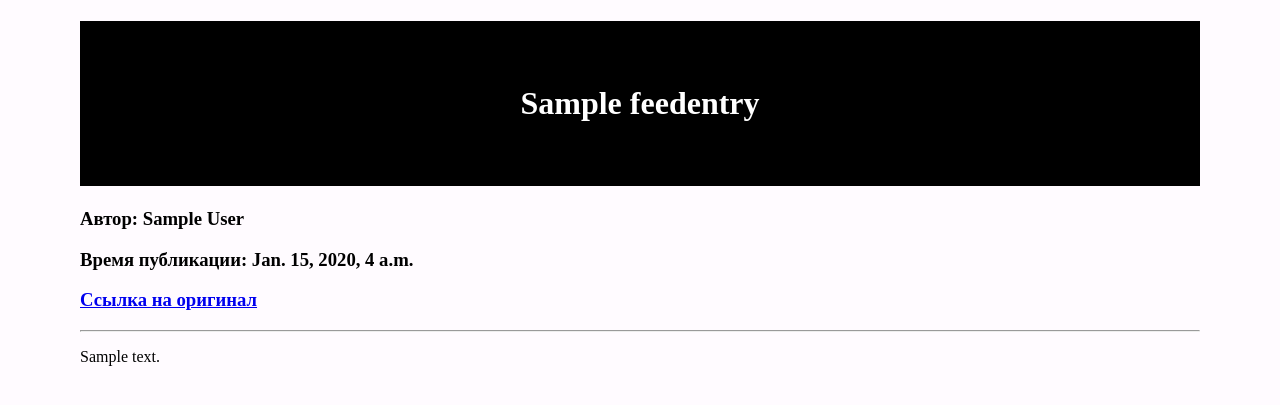
After one commit to iwannafly/bars_grup, a Django app: page /get_hostname/1/ in a window 1280 px wide. The commit adds this page. Shown: the top 405 px of the page. Run offline with Django 3.2, Linux system fonts and the light colour scheme; tables that the repository leaves empty hold one stand-in row (values such as "Sample post").

Commit message:
final version

```diff
--- a/bars_test_rss/urls.py
+++ b/bars_test_rss/urls.py
@@ -1,4 +1,5 @@
 from django.conf.urls import patterns, include, url
+from rss_reader import views
 
 # Uncomment the next two lines to enable the admin:
 from django.contrib import admin
@@ -6,6 +7,7 @@ admin.autodiscover()
 
 urlpatterns = patterns('',
     # url(r'^rss_reader/', include('rss_reader.urls')),
-    url(r'^$', include('rss_reader.urls')),
+    url(r'^$', views.main),
+    url(r'^get_hostname/(?P<poll_id>\d+)/', views.showFullInfo),
     url(r'^admin/', include(admin.site.urls)),
 )
--- a/rss_reader/feedLoader.py
+++ b/rss_reader/feedLoader.py
@@ -1,4 +1,4 @@
-from rss_reader.models import BlogPost
+from rss_reader.models import FeedEntry
 from django.db import IntegrityError
 import feedparser
 
@@ -14,7 +14,7 @@ class FeedLoader:
             posts_to_show = feed['entries'].__len__()
         for i in range(posts_to_show):
             try:
-                BlogPost(
+                FeedEntry(
                     post_id=feed['entries'][i].id,
                     author=feed['entries'][i].author,
                     title=feed['entries'][i].title,
--- a/rss_reader/models.py
+++ b/rss_reader/models.py
@@ -1,8 +1,9 @@
 from django.db import models
 from django.contrib import admin
+from django.db.models import permalink
 
 
-class BlogPost(models.Model):
+class FeedEntry(models.Model):
     post_id = models.CharField(max_length=150, unique=True)
     author = models.CharField(max_length=150)
     title = models.CharField(max_length=250)
@@ -10,13 +11,16 @@ class BlogPost(models.Model):
     link = models.URLField()
     timestamp = models.DateTimeField()
 
+    class Meta:
+        ordering = ('-timestamp',)
+
+    @permalink
+    def get_absolute_url(self):
+        return ("get_hostname/",
+            None, {'object_id': self.id})
+
 
 class BlogPostAdmin(admin.ModelAdmin):
     list_display = ('title', 'author', 'timestamp')
 
-
-class Meta:
-    ordering = ('-timestamp',)
-
-
-admin.site.register(BlogPost, BlogPostAdmin)
+admin.site.register(FeedEntry, BlogPostAdmin)
--- /dev/null
+++ b/rss_reader/templates/full_info.html
@@ -0,0 +1,22 @@
+<!DOCTYPE html>
+<html>
+<style type="text/css">
+    body {color: #ffffff; background: #fffbff; padding: 0 5em; margin: 0}
+    h1 {text-align: center; padding: 2em 1em; color: #ffffff; background: #000000}
+    h3 {color: #000000; text-align: left; }
+    p  {color: #000000; text-align: left; margin:  1em 0}
+</style>
+<head>
+    <title>{{ post.title }}</title>
+</head>
+<body>
+    <h1>{{post.title}}</h1>
+    <h3> Автор: {{post.author}} </h3>
+    <h3> Время публикации: {{post.timestamp}}</h3>
+    <h3><a href={{post.link}}> Ссылка на оригинал</a></h3>
+    <hr />
+    {% autoescape off %}
+        <p>{{ post.body|safe }}</p>
+    {% endautoescape %}
+</body>
+</html>
--- a/rss_reader/templates/main.html
+++ b/rss_reader/templates/main.html
@@ -7,12 +7,16 @@
     h4 {color: #000000; border-top: 1px dotted #fff; margin-top: 2em}
     p  {color: #000000; margin:  1em 0}
 </style>
+<head>
+    <title>Тестовое задание: отображение rss на django</title>
+</head>
+
 <body>
     <h1>{{feed.title}}</h1>
     <h2>{{feed.subtitle}}</h2>
     {% for post in posts %}
         <hr />
-        <h3>{{post.title}}</h3>
+        <h3><a href="get_hostname/{{ post.id }}">{{post.title}}</a></h3>
         <h4>Автор: {{post.author}}</h4>
         <p>Время публикации: {{post.timestamp}}</p>
         <a href={{post.link}}>Ссылка на оригинал</a>
--- a/rss_reader/urls.py
+++ /dev/null
@@ -1,6 +0,0 @@
-from django.conf.urls import  *
-from rss_reader.views import main
-
-urlpatterns = patterns('',
-    url(r'^$', main),
-)
--- a/rss_reader/views.py
+++ b/rss_reader/views.py
@@ -1,13 +1,20 @@
 from django.template import loader, Context
 from django.http import HttpResponse
 from rss_reader.feedLoader import FeedLoader
-from rss_reader.models import BlogPost
+from rss_reader.models import FeedEntry
 
 
 def main(request):
     feedLoader = FeedLoader('http://rss1.smashingmagazine.com/feed/')#'http://rss1.smashingmagazine.com/feed/')
     feedLoader.pull_feed(10)
-    posts = BlogPost.objects.all()
+    posts = FeedEntry.objects.all()
     t = loader.get_template("main.html")
     c = Context({'feed': feedLoader, 'posts': posts})
     return HttpResponse(t.render(c))
+
+
+def showFullInfo(request, poll_id):
+    post = FeedEntry.objects.get(id = poll_id)
+    t = loader.get_template("full_info.html")
+    c = Context({'post': post})
+    return HttpResponse(t.render(c))
```
Also changed, not shown: 5 other files.
